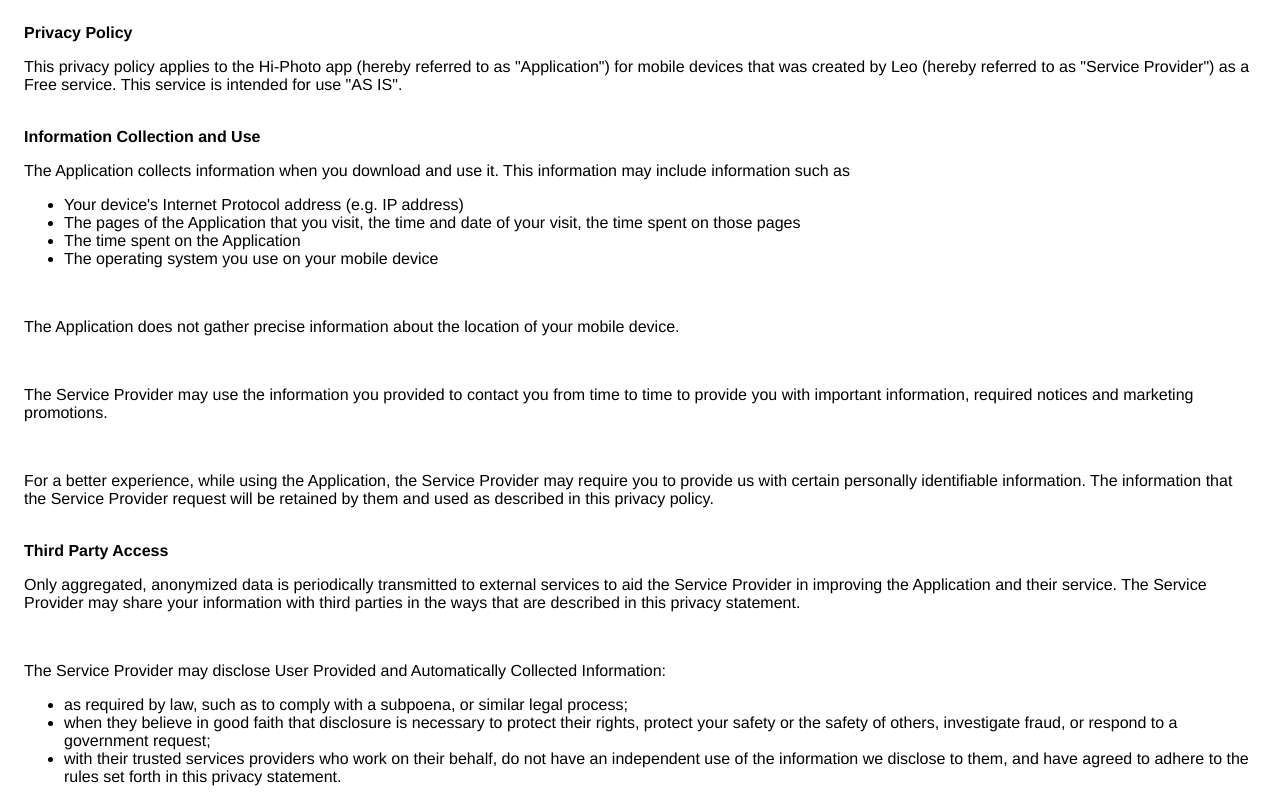
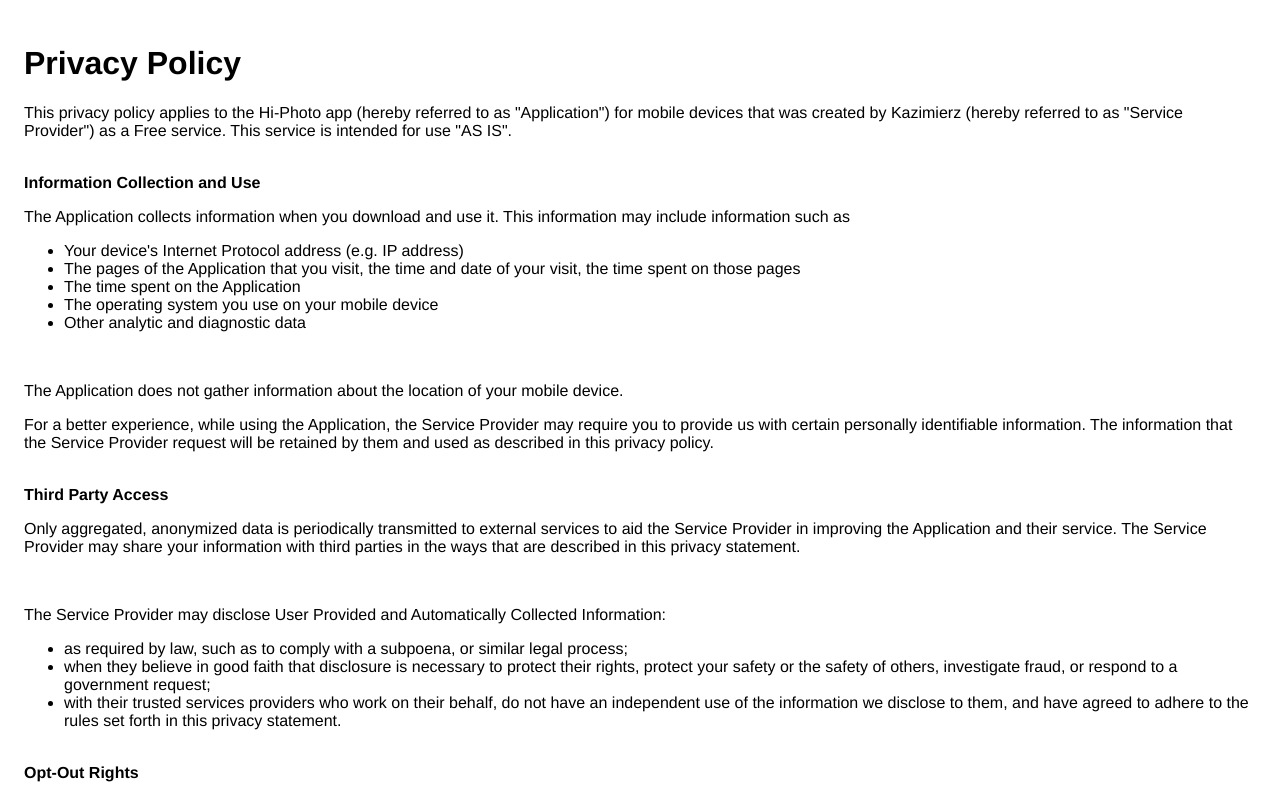
Before and after one commit to hi-photo/hi-photo.github.io, a plain HTML site: page index.html in a window 1280 px wide. Shown: the top 795 px of the page. Drawn offline with Linux system fonts and the light colour scheme.

Commit message:
privacy policy v2

```diff
--- a/index.html
+++ b/index.html
@@ -12,10 +12,10 @@
     </style>
   </head>
   <body>
-    <strong>Privacy Policy</strong>
+    <h1>Privacy Policy</h1>
     <p>
       This privacy policy applies to the Hi-Photo app (hereby referred to as
-      "Application") for mobile devices that was created by Leo (hereby referred
+      "Application") for mobile devices that was created by Kazimierz (hereby referred
       to as "Service Provider") as a Free service. This service is intended for
       use "AS IS".
     </p>
@@ -32,11 +32,12 @@
       </li>
       <li>The time spent on the Application</li>
       <li>The operating system you use on your mobile device</li>
+      <li>Other analytic and diagnostic data</li>
     </ul>
     <p></p>
     <br />
     <p>
-      The Application does not gather precise information about the location of
+      The Application does not gather information about the location of
       your mobile device.
     </p>
     <div style="display: none">
@@ -64,13 +65,6 @@
         </li>
       </ul>
     </div>
-    <br />
-    <p>
-      The Service Provider may use the information you provided to contact you
-      from time to time to provide you with important information, required
-      notices and marketing promotions.
-    </p>
-    <br />
     <p>
       For a better experience, while using the Application, the Service Provider
       may require you to provide us with certain personally identifiable
```
